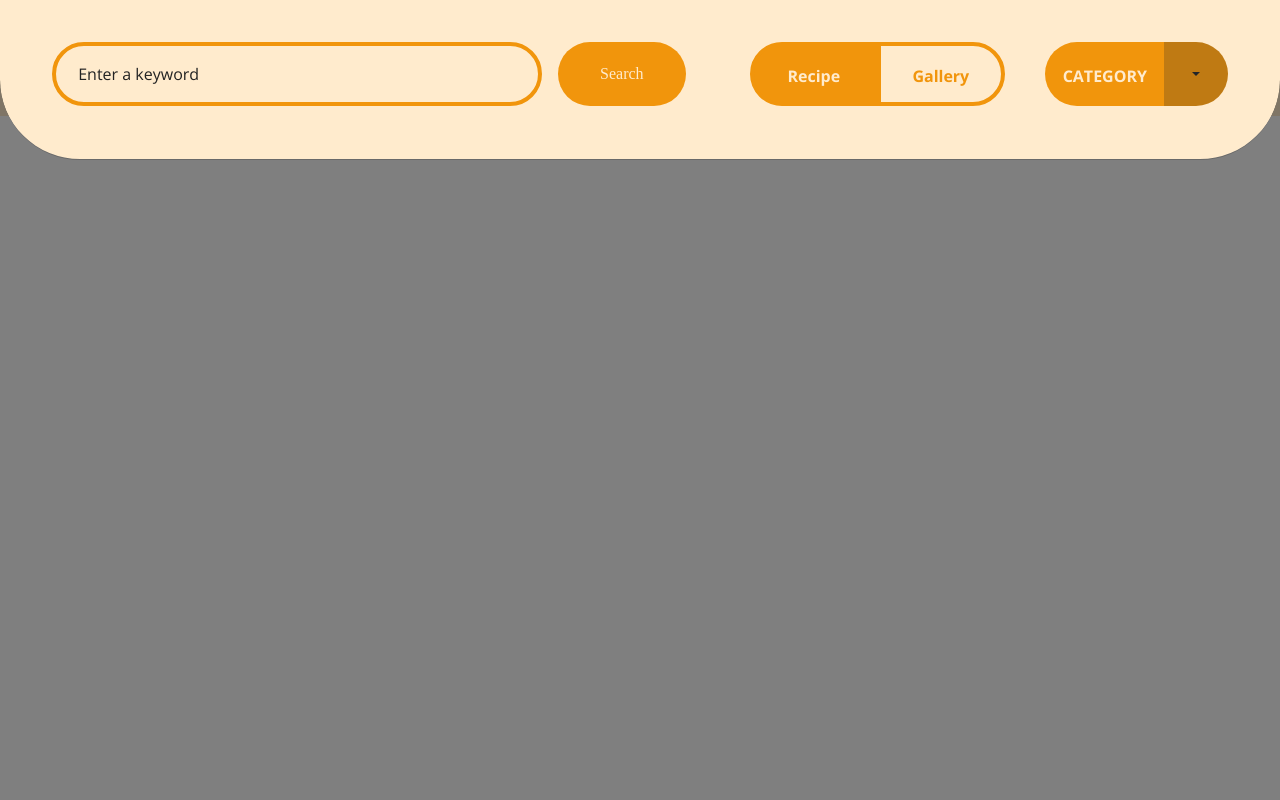
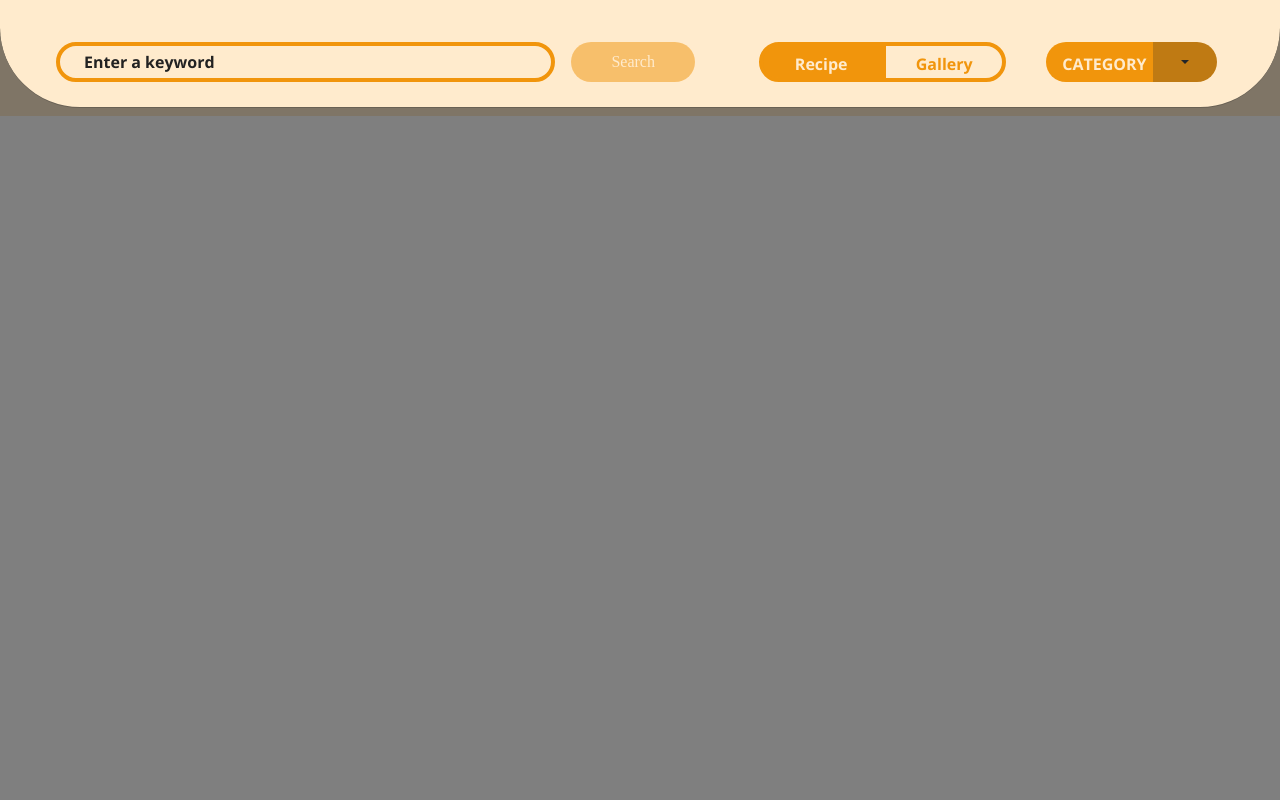
Before and after one commit to HexaStacks-org/TasteBuds, a PHP site: page /navbar.php in a window 1280 px wide, after a click on "Search". Run offline with PHP 8.4, Linux system fonts and the light colour scheme; some web fonts are replaced.

Commit message:
fixed the navbar reponsiveness and added the script for the functionality of the search

```diff
--- a/navbar.php
+++ b/navbar.php
@@ -48,7 +48,7 @@
                         </a>
                     </li>
                 </ul>
-                <div class="d-flex flex-wrap justify-content-end">
+                <div class="btn-nav d-flex flex-wrap justify-content-end">
                     <button class="btn btn-search" type="button" data-bs-toggle="offcanvas"
                         data-bs-target="#offcanvasSearch" aria-controls="offcanvasSearch"><a>
                             Search</a>
@@ -75,10 +75,11 @@
         </div>
     </nav>
 
-    <div class="offcanvas offcanvas-top d-flex flex-reverse-wrap" tabindex="-1" id="offcanvasSearch"
+    <div class="offcanvas offcanvas-top d-flex" tabindex="-1" id="offcanvasSearch"
         aria-labelledby="offcanvasSearchLabel">
         <div class="offcanvas-body">
-            <div class="container-fluid d-flex justify-content-center">
+            <div class="container-fluid d-flex align-items-center justify-content-start flex-wrap"
+                style="--bs-gutter-x: 0;">
 
                 <input type="text" class="search-input" placeholder="Enter a keyword">
                 <a href="#" class="btn-enter-search">
@@ -95,7 +96,7 @@
                         <p>Gallery</p>
                     </label>
                 </div>
-                <div class="btn-group dropdown-center d-flex flex-wrap">
+                <div class="btn-group dropdown-center">
                     <button type="button" class="btn btn-category">
                         <p>CATEGORY</p>
                     </button>
@@ -199,6 +200,8 @@
     <script src="https://cdn.jsdelivr.net/npm/bootstrap@5.3.3/dist/js/bootstrap.bundle.min.js"
         integrity="sha384-YvpcrYf0tY3lHB60NNkmXc5s9fDVZLESaAA55NDzOxhy9GkcIdslK1eN7N6jIeHz"
         crossorigin="anonymous"></script>
+
+    <script src="shared/assets/js/navbar.js"></script>
 </body>
 
 </html>
--- a/shared/assets/css/navbar.css
+++ b/shared/assets/css/navbar.css
@@ -104,42 +104,47 @@
 .offcanvas {
     background-color: var(--clr-light-orange);
     border-radius: 0 0 80px 80px;
-    height: 160px !important;
+    height: 108px !important;
     overflow: visible;
 }
 
 .offcanvas-body {
     padding-top: 42px;
     overflow: visible;
+    height: 108px !important;
 }
 
 .search-input {
-    flex: 1;
     border-radius: 40px;
     border: 4px solid var(--clr-primary);
     background-color: transparent;
     width: 100%;
     max-width: 400px;
     min-width: 40% !important;
-    height: 64px;
+    height: 40px;
     outline: none;
+    margin-left: 40px;
+    padding-left: 24px;
+    box-sizing: border-box;
 }
 
 .search-input::placeholder {
     font-family: var(--ff-text);
     color: var(--clr-black);
-    font-weight: 100px;
-    padding-left: 20px;
+    font-weight: bold;
 }
 
 .btn-enter-search {
     color: var(--fc-light-orange);
     background: var(--clr-primary);
+    display: flex;
+    justify-content: center;
     border-radius: 40px;
     border: none;
     cursor: pointer;
-    width: 128px;
-    height: 64px;
+    width: 124px;
+    min-width: 124px;
+    height: 40px;
     margin-left: 16px;
     text-decoration: none;
 }
@@ -149,27 +154,23 @@
     font-size: var(--fs-paragraph);
     color: var(--fc-light-orange);
     text-align: center;
-    padding-top: 20px;
+    padding-top: 8px;
 }
 
 .btn-recipe {
     border: 4px solid var(--clr-primary);
     background-color: var(--clr-primary);
     border-radius: 40px 0px 0px 40px;
-    width: 128px;
-    height: 64px;
+    width: 124px ;
+    height: 40px;
     margin-left: 64px;
     text-decoration: none;
 }
 
 .btn-recipe:hover {
     border: 4px solid var(--clr-primary);
-    background-color: var(--clr-primary);
+    background-color: var(--clr-light-orange);
     color: var(--fc-dark-orange);
-    border-radius: 40px 0px 0px 40px;
-    width: 128px;
-    height: 64px;
-    margin-left: 64px;
     text-decoration: none;
 }
 
@@ -178,17 +179,24 @@
     font-size: var(--fs-paragraph);
     color: var(--fc-light-orange);
     text-align: center;
-    padding-top: 12px;
     text-decoration: none;
     font-weight: bolder;
+    text-align: center;
+}
+
+.btn-recipe:hover p {
+    color: var(--fc-dark-orange);
+    text-align: center;
+    font-weight: bolder;
+    text-align: center;
 }
 
 .btn-gallery {
     border: 4px solid var(--clr-primary);
     background-color: var(--clr-light-orange);
     border-radius: 0px 40px 40px 0px;
-    width: 128px;
-    height: 64px;
+    width: 124px ;
+    height: 40px;
     margin-left: -4px;
     text-decoration: none;
 }
@@ -206,16 +214,34 @@
     font-size: var(--fs-paragraph);
     color: var(--fc-primary-orange);
     text-align: center;
-    padding-top: 12px;
     font-weight: bolder;
+    text-align: center;
 }
+
+.btn-check:checked + .btn-recipe p {
+    color: var(--fc-dark-orange);
+}
+
+.btn-check:checked + .btn-gallery {
+    background-color: var(--clr-primary);
+}
+
+.btn-check:checked + .btn-gallery p {
+    color: var(--fc-light-orange);
+}
+
 
 .btn-group {
     border: var();
 }
 
-.btn-rec-gal {
-    position: relative;
+.btn-group.btn-rect-gal {
+    display: flex;
+    flex-direction: row;
+    align-items: center;
+    justify-content: center;
+    width: auto;
+    height: 40px;
 }
 
 .btn-category {
@@ -223,8 +249,8 @@
     background-color: var(--clr-primary);
     border: none;
     border-radius: 40px;
-    width: 120px;
-    height: 64px;
+    width: 108px;
+    height: 40px;
     margin-left: 40px;
 }
 
@@ -242,7 +267,7 @@
     background-color: var(--clr-dark-orange);
     border-radius: 0px 40px 40px 0px;
     width: 64px;
-    height: 64px;
+    height: 40px;
     margin-left: -4px;
 }
 
@@ -258,7 +283,9 @@
     font-size: var(--fs-paragraph);
     color: var(--fc-light-orange);
     text-align: center;
-    padding-top: 16px;
+    padding-left: 4px;
+    padding-top: 4px;
+
 }
 
 .dropdown-category {
```
Also changed, not shown: other parts of shared/assets/css/navbar.css (+88 -54 lines), shared/assets/js/navbar.js (added, +48 -0 lines).
